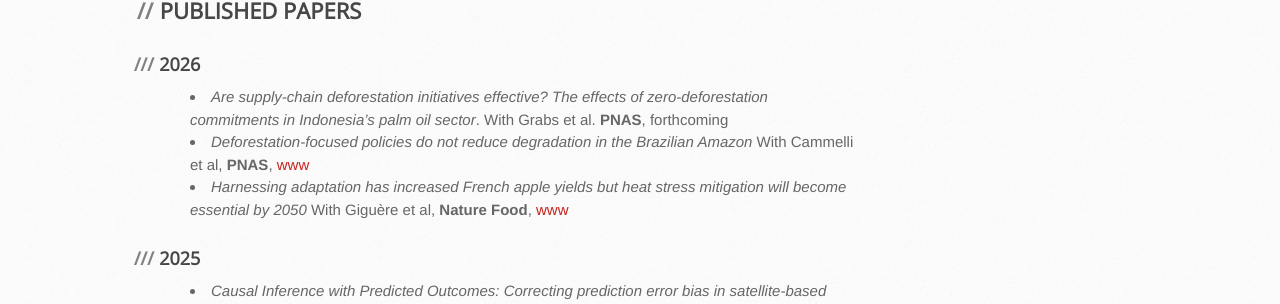
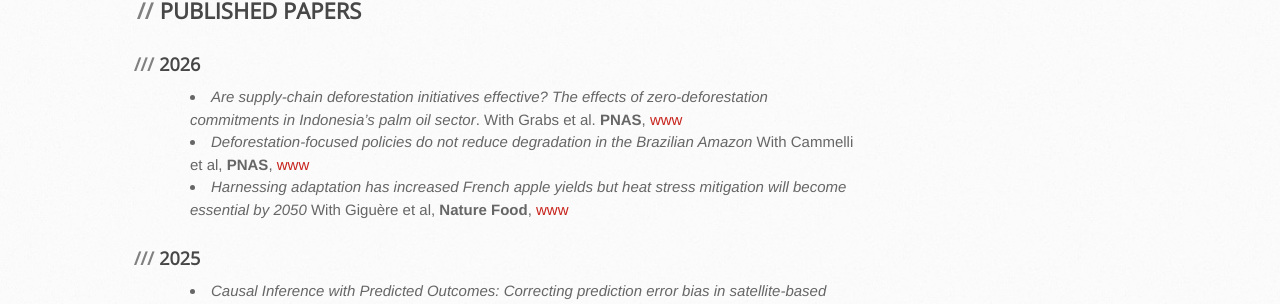
Before and after one commit to MatthieuStigler/MatthieuStigler.github.io, a Jekyll site: the page built from Research.Md, in a window 1280 px wide. Shown: the part 705-1009 px from the top of the page. Built offline with Jekyll 4.4.1, drawn with Linux system fonts in a browser that asks for light colours.

Commit message:
add PNAS indo ZDC

```diff
--- a/Research.Md
+++ b/Research.Md
@@ -23,7 +23,7 @@ Google  Scholar: [link](https://scholar.google.com/citations?user=AiA41oQAAAAJ&h
 ## PUBLISHED PAPERS
 
 ### 2026
-- *Are supply-chain deforestation initiatives effective? The effects of zero-deforestation commitments in Indonesia’s palm oil sector*. With Grabs et al. **PNAS**, forthcoming
+- *Are supply-chain deforestation initiatives effective? The effects of zero-deforestation commitments in Indonesia’s palm oil sector*. With Grabs et al. **PNAS**, [www](https://doi.org/10.1073/pnas.2511503123)
 - *Deforestation-focused policies do not reduce degradation in the Brazilian Amazon* With Cammelli et al, **PNAS**, [www](https://www.pnas.org/doi/10.1073/pnas.2507793123)
 - *Harnessing adaptation has increased French apple yields but heat stress mitigation will become essential by 2050* With Giguère et al, **Nature Food**, [www](https://www.nature.com/articles/s43016-026-01333-0)
 
```
